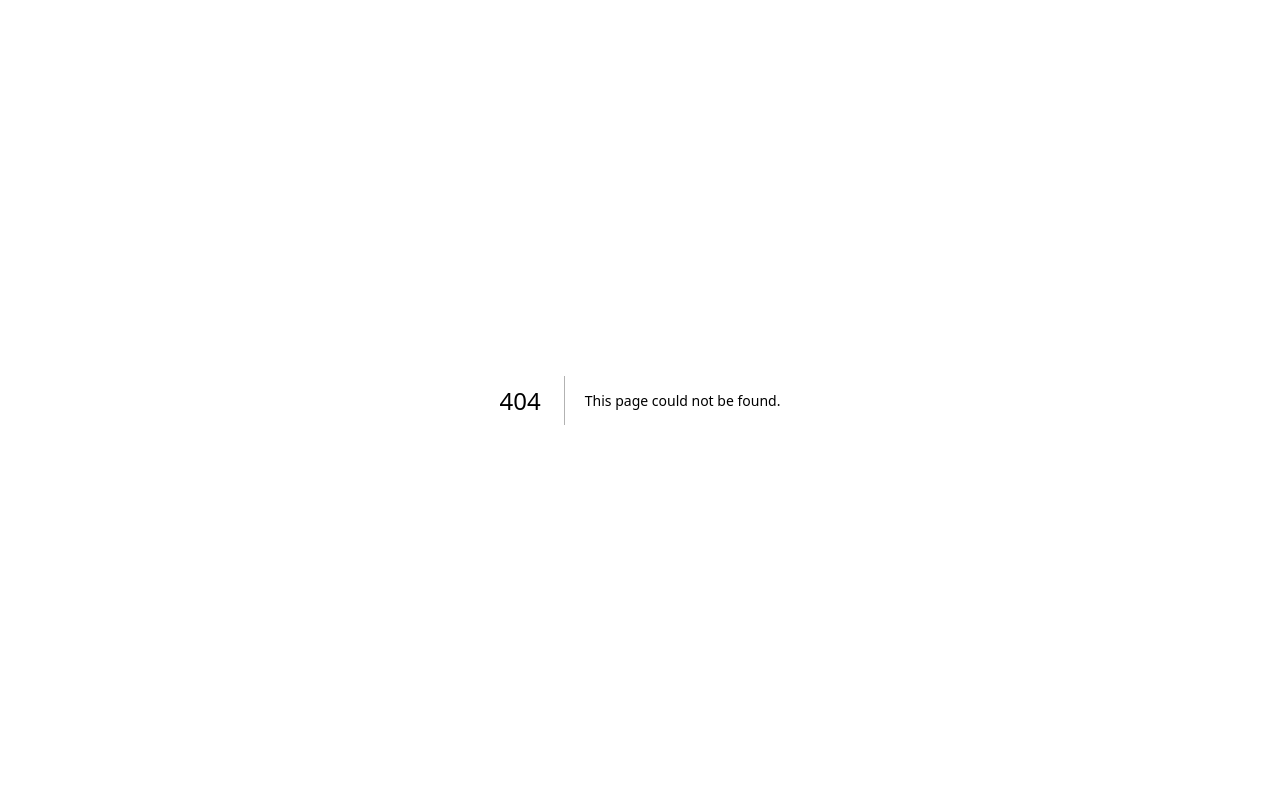
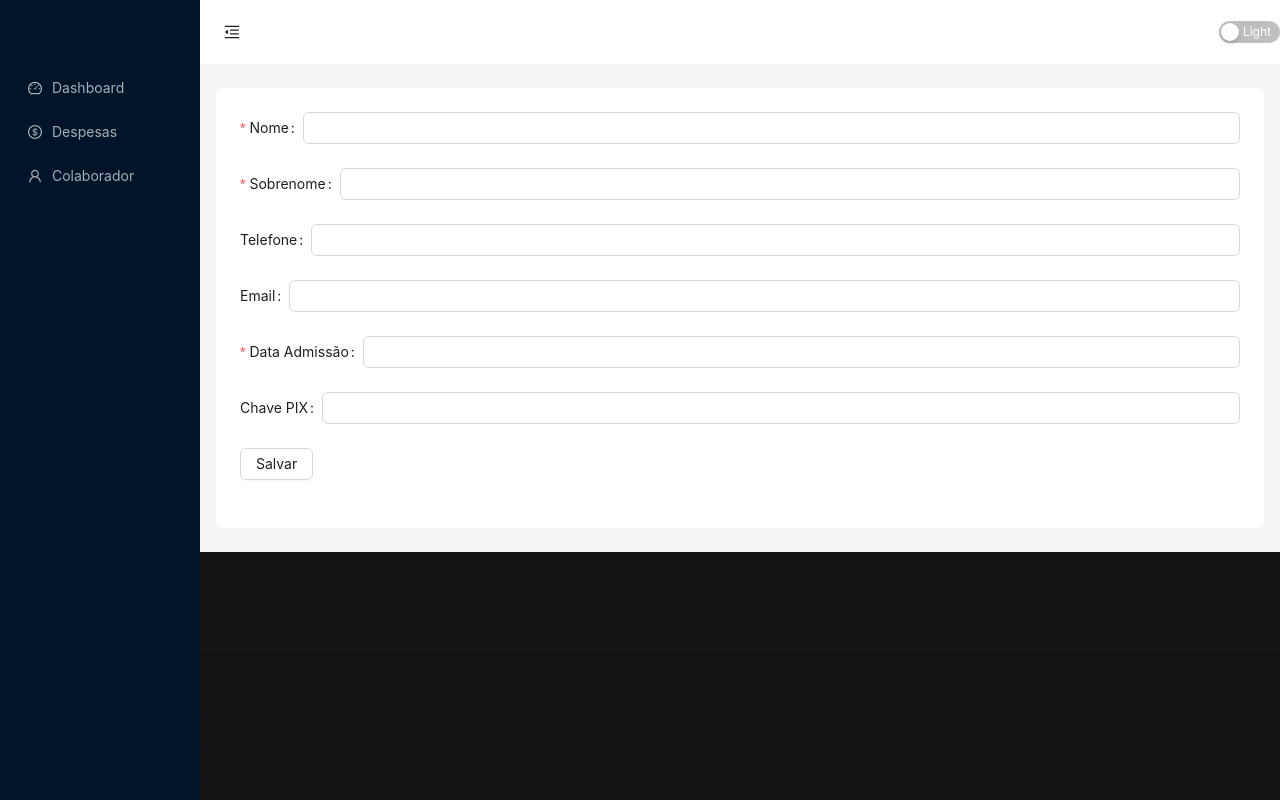
Before and after one commit to rbrasildev/expenses, a Next.js app: page /admin/employee in a window 1280 px wide. Before the commit this address had no page. Built offline with nearby package versions, Linux system fonts and the light colour scheme.

Commit message:
form employee

```diff
--- a/app/admin/components/admin/layout.tsx
+++ b/app/admin/components/admin/layout.tsx
@@ -1,7 +1,8 @@
 'use client'
 import React, { ReactNode, useState } from 'react';
 import {
-    DashboardFilled,
+    DashboardOutlined,
+    DollarCircleOutlined,
     MenuFoldOutlined,
     MenuUnfoldOutlined,
     UserOutlined,
@@ -27,35 +28,42 @@ export default function DashboardLayout({ children }: DashboardLayoutProps) {
 
     return (
         <Layout>
-            <Sider style={{ position: 'fixed', top: 0, left: 0, bottom: 0 }} width={264} trigger={null} collapsible collapsedWidth={54} collapsed={collapsed}
+            <Sider style={{ position: 'fixed', top: 0, left: 0, bottom: 0 }} width={200} trigger={null} collapsible collapsedWidth={54} collapsed={collapsed}
             >
                 <div className="demo-logo-vertical" />
                 <Menu
                     className='mt-16'
                     theme="dark"
                     mode="inline"
-                    defaultSelectedKeys={['1']}
 
                 >
                     <Menu.Item
-                        key={1}
-                        icon={<DashboardFilled />}
+                        key={'1'}
+                        icon={<DashboardOutlined />}
                     >
                         <Link href="/admin">Dashboard</Link>
                     </Menu.Item>
 
                     <Menu.Item
 
-                        key={2}
+                        key={'2'}
+                        icon={<DollarCircleOutlined />}
+                    >
+                        <Link href="/admin/expenses">Despesas</Link>
+                    </Menu.Item>
+
+                    <Menu.Item
+
+                        key={'3'}
                         icon={<UserOutlined />}
                     >
-                        <Link href="/admin/expenses">Despesas</Link>
+                        <Link href="/admin/employee">Colaborador</Link>
                     </Menu.Item>
                 </Menu>
             </Sider>
 
             <Layout
-                style={!collapsed ? { marginLeft: 264 } : { marginLeft: 54 }}
+                style={!collapsed ? { marginLeft: 200 } : { marginLeft: 54 }}
             >
                 <Header className='flex items-center justify-between' style={{ padding: 0, background: colorBgContainer }}>
                     <Button
--- /dev/null
+++ b/app/admin/employee/page.tsx
@@ -0,0 +1,60 @@
+'use client'
+import React from 'react';
+import { Form, Input, Button, notification } from 'antd';
+import DashboardLayout from '../components/admin/layout';
+interface EmployerProps {
+    values: [];
+}
+
+export default function EmployeeForm(values: []) {
+    const onFinish = (values: []) => {
+
+        const data = values;
+
+        fetch('https://api-reaffle.vercel.app/api/employee', {
+            method: 'POST',
+            headers: {
+                'Content-Type': 'application/json',
+            },
+            body: JSON.stringify(data)
+        })
+            .then((response) => {
+                return response.json()
+            })
+            .then((response) => {
+                console.log(response)
+            })
+
+            .catch((error) => console.error('Error:', error));
+    };
+
+    return (
+        <DashboardLayout>
+            <Form onFinish={onFinish}>
+                <Form.Item label="Nome" name="first_name" rules={[{ required: true }]}>
+                    <Input />
+                </Form.Item>
+                <Form.Item label="Sobrenome" name="last_name" rules={[{ required: true }]}>
+                    <Input />
+                </Form.Item>
+                <Form.Item label="Telefone" name="phone">
+                    <Input />
+                </Form.Item>
+                <Form.Item label="Email" name="email" rules={[{ type: 'email' }]}>
+                    <Input />
+                </Form.Item>
+                <Form.Item label="Data Admissão" name="admission" rules={[{ required: true }]}>
+                    <Input />
+                </Form.Item>
+                <Form.Item label="Chave PIX" name="key_pix">
+                    <Input />
+                </Form.Item>
+                <Form.Item>
+                    <Button type="default" htmlType="submit">
+                        Salvar
+                    </Button>
+                </Form.Item>
+            </Form>
+        </DashboardLayout>
+    );
+};
```
